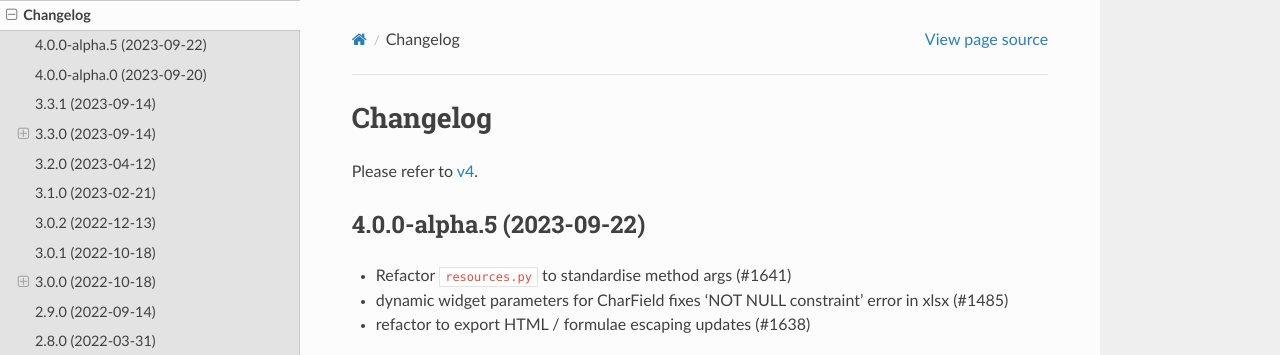
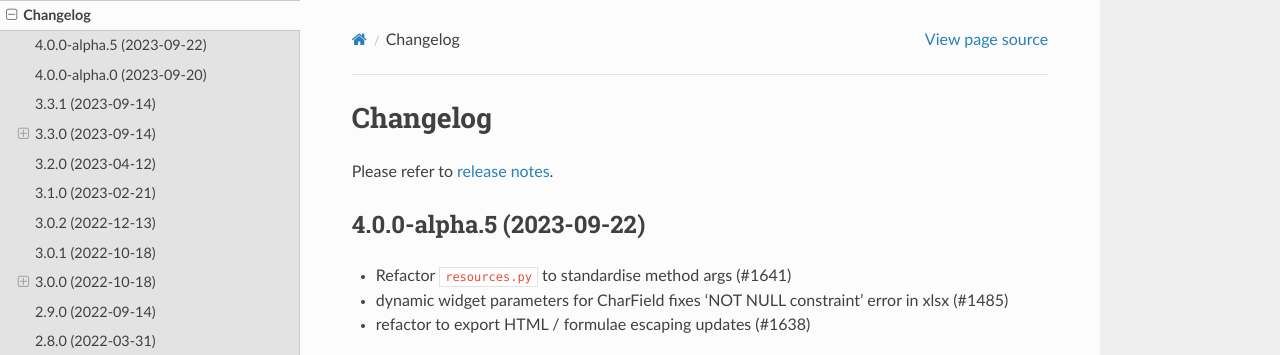
Before and after one commit to django-import-export/django-import-export, a Sphinx documentation site: the page built from docs/changelog.rst, in a window 1280 px wide and 900 px high. Shown: the top 355 px of the window. Built offline with Sphinx 7.4.7 and the Read the Docs theme 2.0.0, drawn with Linux system fonts in a browser that asks for light colours; pages that are not in the unit, such as notebooks, are missing from menus; the version number could not be read and is left out.

Commit message:
updated link

```diff
--- a/docs/changelog.rst
+++ b/docs/changelog.rst
@@ -1,7 +1,7 @@
 Changelog
 =========
 
-Please refer to :ref:`release_notes:v4`.
+Please refer to :doc:`release notes<release_notes>`.
 
 4.0.0-alpha.5 (2023-09-22)
 --------------------------
```
